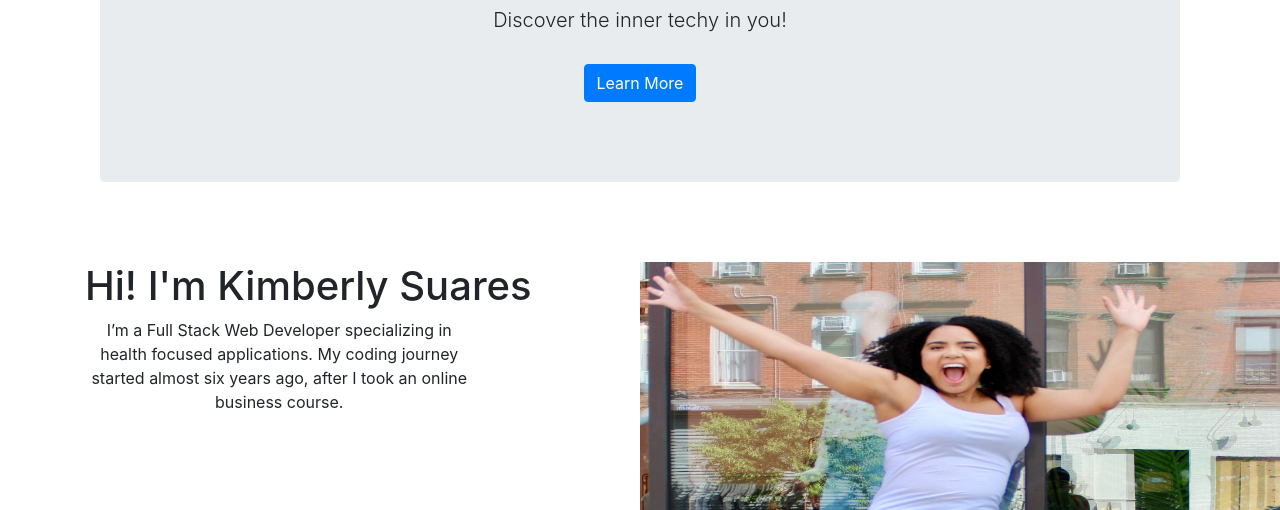
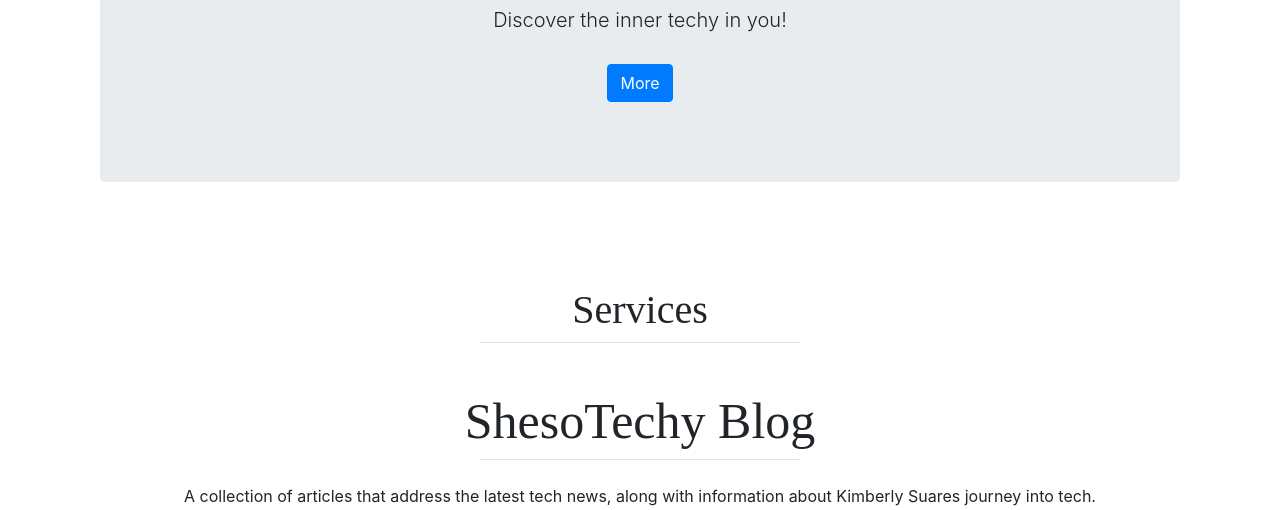
Before and after one commit to ksuares1/shesotechy, a React (Create React App) app in the folder shesotechy/: page / in a window 1280 px wide. Shown: the part 254-764 px from the top of the page. Built offline with nearby package versions, Linux system fonts and the light colour scheme.

Commit message:
made an update

```diff
--- a/shesotechy/src/components/Home/index.css
+++ b/shesotechy/src/components/Home/index.css
@@ -10,7 +10,7 @@
 
 .line-dash{
     margin:auto;
-    width:45%;
+    width:25%;
     height:45%;
 }
 
@@ -18,23 +18,37 @@
     text-align:center;
     float: left;
 }
-
+/*
 .intro-line{
     text-align:center;
     margin:auto;
-    width: 35%;
-    height:45%;
-    float:left;
-}
+    /* width: 35%;
+    height:45%; */
+    /* float:left;   */
+/* }  */
 
 .jump{
-    width:640px;
-    height:65%;
+    width:510px;
+    height:85%;
     float:right;
     margin:auto;
     border:50%;
 }
 
+
+.service-section{
+    text-align: center;
+    font-family:lobster;
+}
+
+.section-line{
+    margin:auto;
+    width: 25%;
+    height:45%;
+}
+.bio-button{
+    text-align: center;
+}
 .blog-description{
     text-align:center;
     font-size:16px;
--- a/shesotechy/src/components/Home/index.js
+++ b/shesotechy/src/components/Home/index.js
@@ -18,7 +18,7 @@
            <br>
            </br>
             <p className="lead">
-              <MDBBtn color="primary">Learn More</MDBBtn>
+              <MDBBtn color="primary">More</MDBBtn>
             </p>
           </MDBJumbotron>
         </MDBCol>
@@ -31,18 +31,33 @@
 <br>
 </br>
 {/* Bio Section */}
-<MDBRow>
+{/* <MDBRow>
   <MDBCol>
   <img src={require("../../assets/img/kim-jump.jpg")} className="jump" alt="Kimberly Suares jumping for joy" />
-    <div className="container">
+  <div className="container">
   <h1 className="intro">Hi! I'm Kimberly Suares</h1>
   <p className="intro-line">I’m a Full Stack Web Developer specializing in health focused applications.
   My coding journey started almost six years ago, after I took an online business course.
   </p>
   </div>
-  </MDBCol>
-</MDBRow>
+  {/* <div className="col">
+  <button type="button" className="bio-button btn btn-warning">Warning</button>
+  </div> */}
+  {/* </MDBCol>
+</MDBRow>  */}
 
+<br>
+</br>
+
+{/* Service Section */}
+<section>
+  <h1 className="service-section">Services</h1>
+  <hr className="section-line">
+  </hr>
+</section>
+
+<br>
+</br>
 <br>
 </br>
 
```
